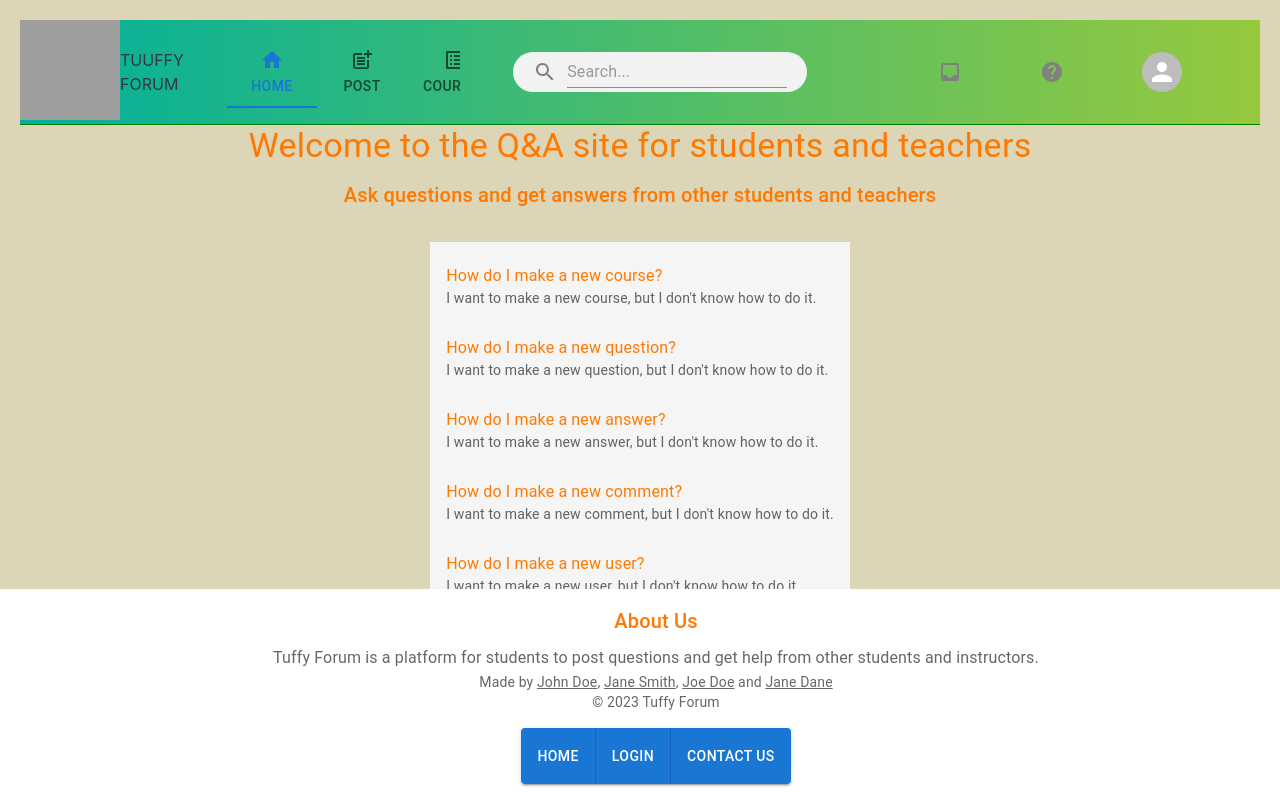
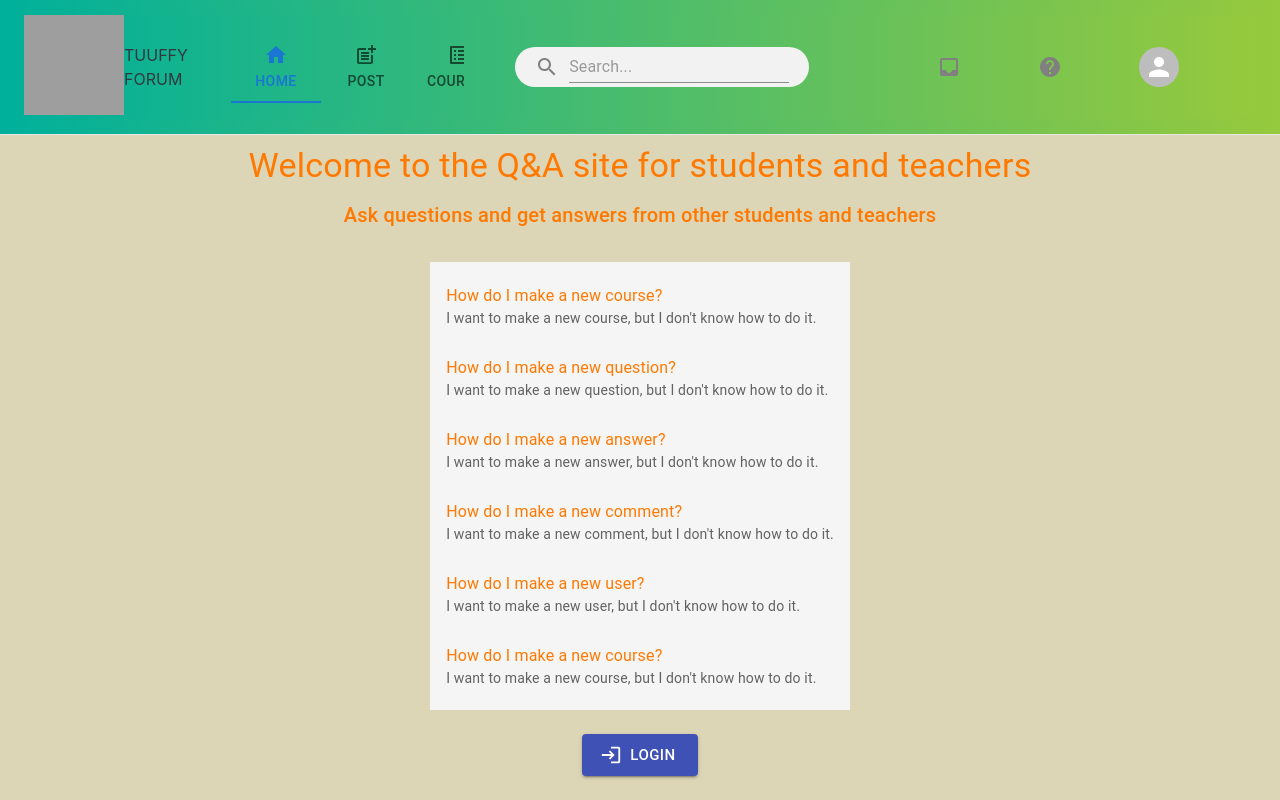
Before and after one commit to David-S409/tuffy-forum, a React (Vite) app: page / in a window 1280 px wide. Shown: the top 800 px of the page. Built offline with nearby package versions, Linux system fonts and the light colour scheme; grey boxes are pictures that could not be loaded.

Commit message:
navbar full page width and stays on top of the page

```diff
--- a/src/components/Footer/footer.tsx
+++ b/src/components/Footer/footer.tsx
@@ -10,8 +10,8 @@ const useStyles = makeStyles()((theme) => {
     return {
   footer: {
     backgroundColor: theme.palette.background.paper,
-    padding: theme.spacing(2),
-    position: 'fixed',
+    padding: theme.spacing(0),
+    position: 'relative',
     bottom: 0,
     left: 0,
     width: '100%',
--- a/src/components/Navigation/Navbar.tsx
+++ b/src/components/Navigation/Navbar.tsx
@@ -15,9 +15,6 @@ import PostAddIcon from '@mui/icons-material/PostAdd';
 import * as React from 'react';
 import { Typography } from '@mui/joy';
 
-
-
-
 const useStyles = makeStyles()(() => {
   return {
     headerContainer: {
@@ -25,6 +22,7 @@ const useStyles = makeStyles()(() => {
       justifyContent: 'space-around',
       position: 'relative',
       backgroundImage: 'linear-gradient(to right, #00b09b, #96c93d)',
+      margin: '15px 0',
     },
     headerLeft: {
       display: 'flex',
@@ -72,13 +70,106 @@ const useStyles = makeStyles()(() => {
     headerMenuIcon: {
       color: 'gray',
     },
+    background: {
+      zIndex: 100,
+      top: 0,
+      padding: '0px 24px',
+      height: 'auto',
+      boxSizing: 'border-box',
+      backgroundImage: 'linear-gradient(to right, #00b09b, #96c93d)',
+      borderBottom: '1px solid #e8e8e8',
+      position: 'fixed',
+      width: 'auto',
+      margin: 'auto',
+      overflow: 'auto',
+      right: 0,
+      left: 0,
+
+    },
   };
 });
 
+// export default function Navbar() {
+//   const { classes } = useStyles();
+//   //const user = useSelector((state: any) => state.app.user);
+//   //const [value, setValue] = React.useState();
+//   const currentTab = () => {
+//     let path = window.location.pathname;
+//     if (path === '/') { return 0 }
+//     else if (path === '/post') { return 1 }
+//     else if (path === '/courses') { return 2 }
+//   }
+//   const [value, setValue] = React.useState(currentTab());
+
+
+//   const handleChange = (event: React.SyntheticEvent, newValue: number) => {
+//       setValue(newValue);
+//   };
+
+//   return (
+//     <div>
+//       <Box sx={{ borderBottom: 1, borderColor: 'green' }} className={classes.headerContainer}>
+//         <Box sx={{ display: 'flex' , justifyContent: 'center' }} className={classes.headerLeft}>
+//           <Link href="/" underline="none" color="inherit">
+//             <img
+//             src = "http://blog.fullerton.edu/wp-content/uploads/2020/03/Tuffy-e1585180435275-150x150.png"
+//             alt='Tuffy'
+//             width='100px'
+//             height='100px'
+//             />
+//           </Link>
+//           <Typography>
+//             TUUFFY FORUM
+//           </Typography>
+//           <Tabs value={value} onChange={handleChange} aria-label='icon-tabs'>
+//             <Tab label="Home" href="/" icon={<HomeIcon />} />
+//             <Tab label="Post" href="/post" icon={<PostAddIcon />} />
+//             <Tab label="Courses" href="/courses" icon={<ListAlt />} />
+//             </Tabs>
+//         </Box>
+//         <Box sx={{ display: 'flex', justifyContent: 'center' }} className={classes.headerMiddle}>
+//           <Box  className={classes.headerSearchContainer}>
+//             <SearchIcon className={classes.headerSearchIcon} />
+//             <TextField
+//               className={classes.headerSearchInput}
+//               placeholder="Search..."
+//               variant="standard"
+//               inputProps={{ 'aria-label': 'search' }}
+//             />
+//           </Box>
+//         </Box>
+//         <Box sx={{ display: 'flex', justifyContent: 'center' }} className={classes.headerRight}>
+//           <Box sx={{ display: 'flex', justifyContent: 'center' }} className={classes.headerRightContainer}>
+//             {window.innerWidth < 768 && <SearchIcon className={classes.headerSearchIcon} />}
+
+//             <InboxIcon className={classes.headerInboxIcon} />
+//             <HelpIcon className={classes.headerHelpIcon} />
+//             <Avatar
+//               style={{
+//                 cursor: 'auto' }}
+//             />
+//             {/* <SvgIcon className={classes.headerMenuIcon}
+//               aria-hidden="true"
+//               focusable="false"
+//               width="24"
+//               height="24"
+//               viewBox="0 0 18 18"
+//               fill="rgba(0, 0, 0, 0.54)"
+//               style={{
+//                 cursor: 'pointer',
+//               }}
+//             >
+//               <path d="M3 9h12v2H3zm0-5h12v2H3zm0 10h12v2H3z"></path>
+//             </SvgIcon> */}
+//           </Box>
+//         </Box>
+//       </Box>
+//     </div>
+//   );
+// }
+
 export default function Navbar() {
   const { classes } = useStyles();
-  //const user = useSelector((state: any) => state.app.user);
-  //const [value, setValue] = React.useState();
   const currentTab = () => {
     let path = window.location.pathname;
     if (path === '/') { return 0 }
@@ -93,8 +184,8 @@ export default function Navbar() {
   };
 
   return (
-    <div>
-      <Box sx={{ borderBottom: 1, borderColor: 'green' }} className={classes.headerContainer}>
+    <div className={classes.background}>
+      <div className={classes.headerContainer}>
         <Box sx={{ display: 'flex' , justifyContent: 'center' }} className={classes.headerLeft}>
           <Link href="/" underline="none" color="inherit">
             <img
@@ -134,22 +225,9 @@ export default function Navbar() {
               style={{
                 cursor: 'auto' }}
             />
-            {/* <SvgIcon className={classes.headerMenuIcon}
-              aria-hidden="true"
-              focusable="false"
-              width="24"
-              height="24"
-              viewBox="0 0 18 18"
-              fill="rgba(0, 0, 0, 0.54)"
-              style={{
-                cursor: 'pointer',
-              }}
-            >
-              <path d="M3 9h12v2H3zm0-5h12v2H3zm0 10h12v2H3z"></path>
-            </SvgIcon> */}
           </Box>
         </Box>
-      </Box>
+      </div>
     </div>
   );
 }
--- a/src/pages/HomePage/HomePage.tsx
+++ b/src/pages/HomePage/HomePage.tsx
@@ -13,6 +13,7 @@ const useStyles = makeStyles()(() => {
   root: {
     paddingTop: 'auto',
     paddingBottom: 'auto',
+    marginTop: '125px',
     display: 'flex',
     justifyContent: 'center',
     alignItems: 'center',
```
